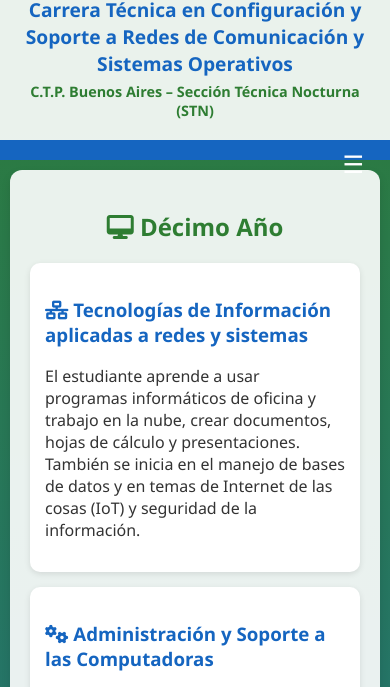
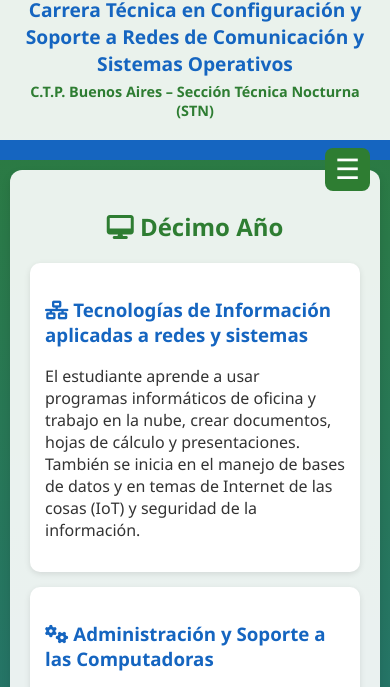
Before and after one commit to susanbendana/ctp-redes-buenosaires, a plain HTML site: page index.html in a window 390 px wide. Shown: the part 114-801 px from the top of the page. Drawn offline with Linux system fonts and the light colour scheme.

Commit message:
Update style.css

```diff
--- a/style.css
+++ b/style.css
@@ -60,14 +60,24 @@ body {
 /* === BOTÓN HAMBURGUESA === */
 .menu-toggle {
   display: none;
-  font-size: 24px;
+  font-size: 28px;
   color: #fff;
-  background: none;
+  background: #2e7d32; /* verde brillante */
   border: none;
+  border-radius: 8px;
+  padding: 5px 10px;
   position: absolute;
-  top: 10px;
+  top: 8px;
   right: 20px;
+  cursor: pointer;
+  transition: all 0.3s ease;
 }
+
+.menu-toggle:hover {
+  background: #43a047; /* verde un poco más claro al pasar el mouse */
+  transform: scale(1.1);
+}
+
 
 .menu-links {
   display: flex;
```
